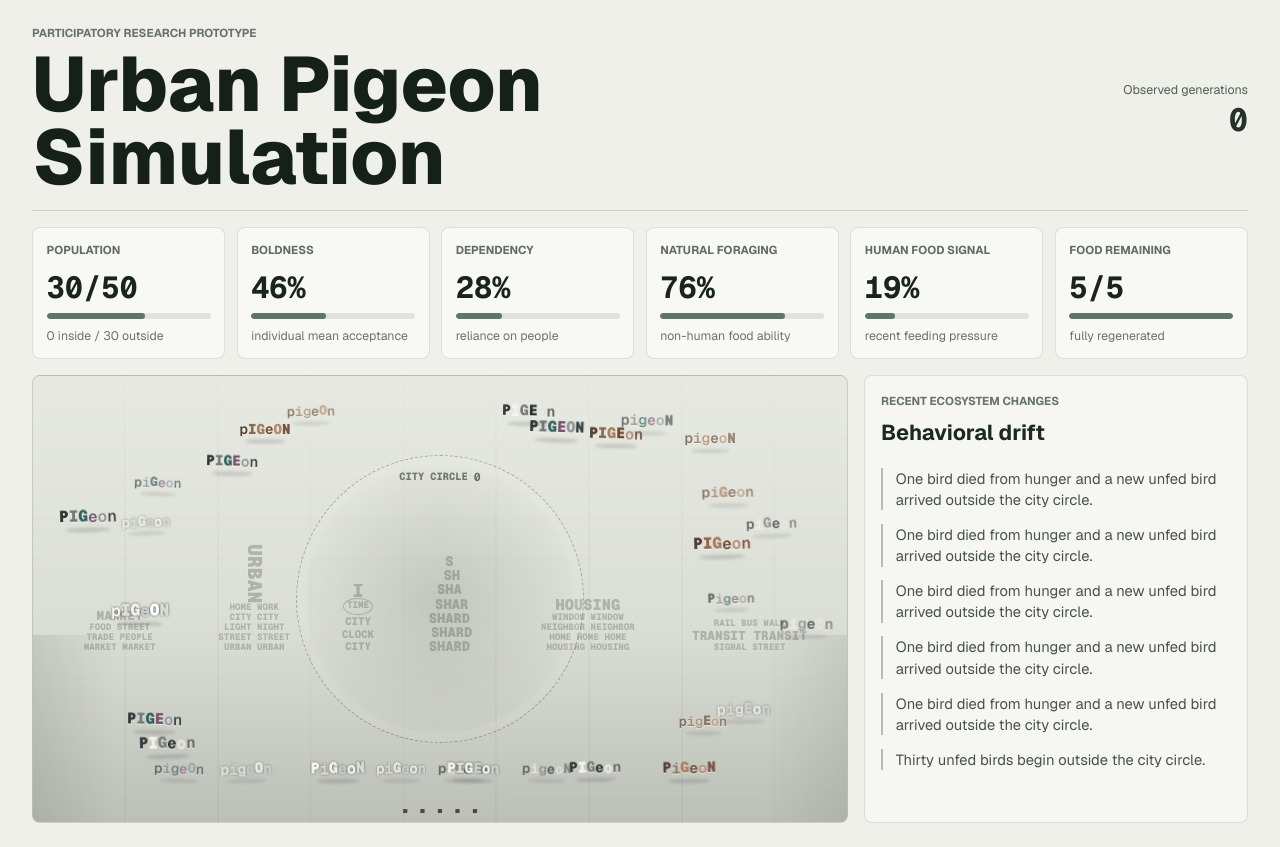
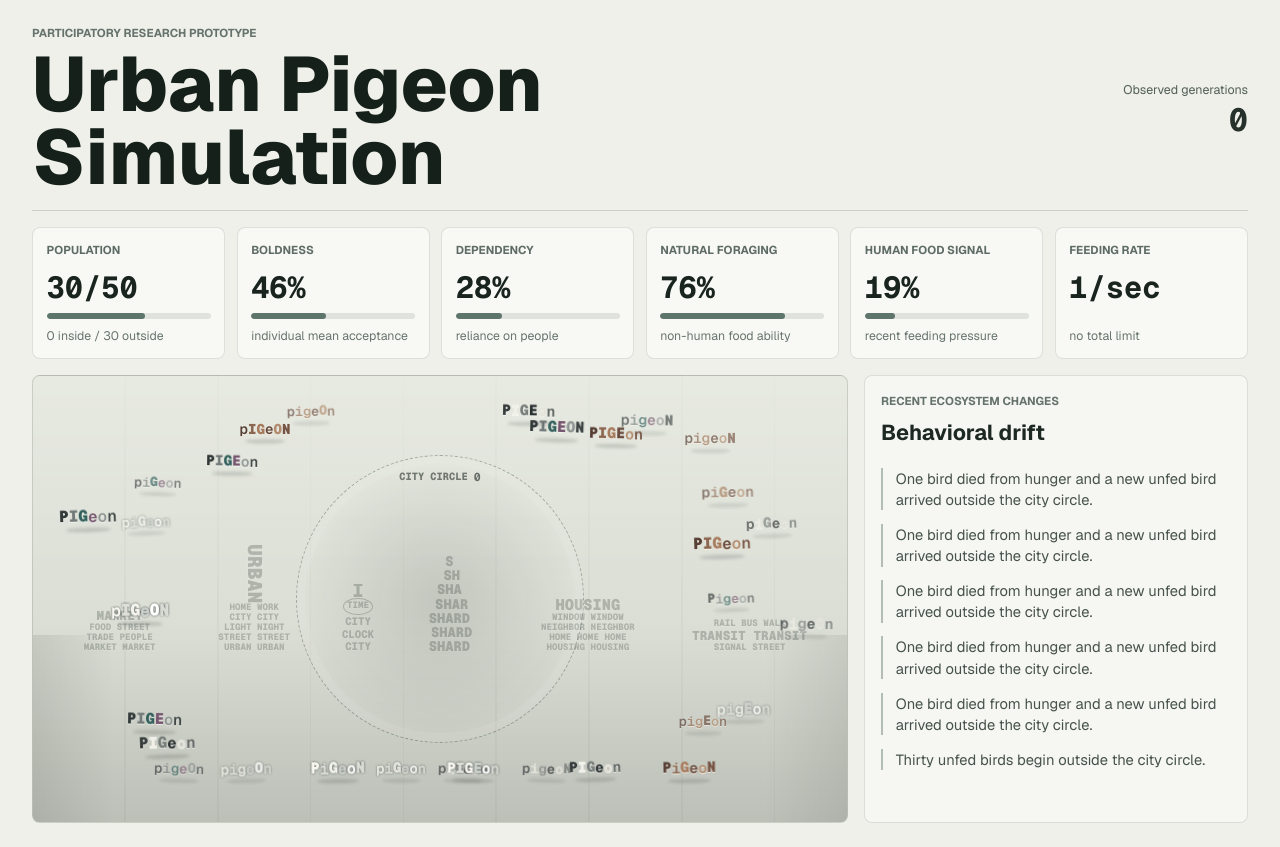
Before and after one commit to Ketian-LI/urban-wildlife-simulation, a Next.js app: page / in a window 1280 px wide. Built offline with nearby package versions, Linux system fonts and the light colour scheme.

Commit message:
Remove finite feeding inventory

```diff
--- a/app/globals.css
+++ b/app/globals.css
@@ -176,10 +176,6 @@ h2 {
 
 .ecosystem:focus-visible {
   box-shadow: 0 0 0 3px rgba(49, 95, 91, 0.3);
-}
-
-.ecosystem-empty {
-  cursor: not-allowed;
 }
 
 .ecosystem::after {
@@ -495,32 +491,6 @@ h2 {
   transform: translate(-50%, -58%) scale(0.86);
 }
 
-.food-reserve {
-  align-items: flex-end;
-  bottom: 0.35rem;
-  display: flex;
-  gap: 0.22rem;
-  height: 1.8rem;
-  justify-content: center;
-  left: 50%;
-  pointer-events: none;
-  position: absolute;
-  transform: translateX(-50%);
-  z-index: 9;
-}
-
-.food-reserve-dot {
-  color: rgba(70, 67, 56, 0.18);
-  font-family: var(--font-geist-mono), monospace;
-  font-size: 1.45rem;
-  font-weight: 850;
-  line-height: 1;
-}
-
-.food-reserve-dot-ready {
-  color: #514834;
-}
-
 .changes {
   align-content: start;
   background: rgba(255, 255, 252, 0.48);
--- a/app/simulation.tsx
+++ b/app/simulation.tsx
@@ -5,8 +5,6 @@ import { useEffect, useMemo, useRef, useState } from "react";
 const STORAGE_KEY = "urban-pigeon-collective-v4";
 const INITIAL_PIGEONS = 30;
 const MAX_PIGEONS = 50;
-const MAX_VISITOR_FOOD = 5;
-const FOOD_REGEN_SECONDS = 16;
 const GENERATION_SECONDS = 12;
 const THROW_COOLDOWN_MS = 1000;
 const HUNGER_INTERVAL_SECONDS = 1;
@@ -28,8 +26,6 @@ type EcosystemState = {
   nextPigeonId: number;
   dependency: number;
   foraging: number;
-  visitorFood: number;
-  foodClock: number;
   hungerClock: number;
   generationClock: number;
   humanFoodSignal: number;
@@ -117,8 +113,6 @@ function makeInitialState(now = Date.now()): EcosystemState {
     nextPigeonId: INITIAL_PIGEONS,
     dependency: 0.28,
     foraging: 0.76,
-    visitorFood: MAX_VISITOR_FOOD,
-    foodClock: 0,
     hungerClock: 0,
     generationClock: 0,
     humanFoodSignal: 0.2,
@@ -235,21 +229,6 @@ function advanceState(current: EcosystemState, now = Date.now()): EcosystemState
     events: [...current.events],
   };
 
-  if (next.visitorFood < MAX_VISITOR_FOOD) {
-    const foodSeconds = next.foodClock + elapsedSeconds;
-    const gained = Math.min(
-      MAX_VISITOR_FOOD - next.visitorFood,
-      Math.floor(foodSeconds / FOOD_REGEN_SECONDS),
-    );
-    next.visitorFood += gained;
-    next.foodClock =
-      next.visitorFood >= MAX_VISITOR_FOOD
-        ? 0
-        : foodSeconds - gained * FOOD_REGEN_SECONDS;
-  } else {
-    next.foodClock = 0;
-  }
-
   applyHungerDeaths(next, elapsedSeconds, now);
 
   next.generationClock += elapsedSeconds;
@@ -340,17 +319,12 @@ function loadState() {
   }
 }
 
-function reserveFoodState(
+function recordFeedActionState(
   current: EcosystemState,
   pigeonId: number,
   protectionDuration: number,
 ) {
   const advanced = advanceState(current);
-
-  if (advanced.visitorFood <= 0) {
-    pushEvent(advanced, "The visitor has no food left; the flock returns to watching and foraging.");
-    return advanced;
-  }
 
   const next: EcosystemState = {
     ...advanced,
@@ -365,7 +339,6 @@ function reserveFoodState(
           }
         : pigeon,
     ),
-    visitorFood: advanced.visitorFood - 1,
     hungerClock: 0,
     events: [...advanced.events],
   };
@@ -498,13 +471,9 @@ function metricDetails(state: EcosystemState): Metric[] {
       percent: state.humanFoodSignal,
     },
     {
-      label: "Food remaining",
-      value: `${state.visitorFood}/${MAX_VISITOR_FOOD}`,
-      detail:
-        state.visitorFood >= MAX_VISITOR_FOOD
-          ? "fully regenerated"
-          : `next unit in ${Math.ceil(FOOD_REGEN_SECONDS - state.foodClock)}s`,
-      percent: state.visitorFood / MAX_VISITOR_FOOD,
+      label: "Feeding rate",
+      value: "1/sec",
+      detail: "no total limit",
     },
   ];
 }
@@ -568,7 +537,6 @@ function PigeonField({
   const [frameTime, setFrameTime] = useState(0);
   const sequence = useRef(0);
   const timers = useRef<number[]>([]);
-  const foodBudget = useRef(state.visitorFood);
   const lastThrowAt = useRef(-Infinity);
   const pigeons = useMemo(
     () => pigeonVisuals(state),
@@ -577,10 +545,6 @@ function PigeonField({
   const cityPigeonCount = state.pigeons.filter(
     (pigeon) => pigeon.hasAcceptedFood,
   ).length;
-
-  useEffect(() => {
-    foodBudget.current = state.visitorFood;
-  }, [state.visitorFood]);
 
   useEffect(() => {
     if (particles.length === 0) {
@@ -606,15 +570,11 @@ function PigeonField({
 
   const throwFood = (targetX: number, targetY: number) => {
     const launchedAt = window.performance.now();
-    if (
-      foodBudget.current <= 0 ||
-      launchedAt - lastThrowAt.current < THROW_COOLDOWN_MS
-    ) {
+    if (launchedAt - lastThrowAt.current < THROW_COOLDOWN_MS) {
       return;
     }
 
     lastThrowAt.current = launchedAt;
-    foodBudget.current -= 1;
     const nearest = pigeons.reduce((closest, pigeon) => {
       const distance = Math.hypot(pigeon.x - targetX, pigeon.y - targetY);
       const closestDistance = Math.hypot(closest.x - targetX, closest.y - targetY);
@@ -677,7 +637,7 @@ function PigeonField({
   };
 
   const handlePointerDown = (event: React.PointerEvent<HTMLElement>) => {
-    if (event.button !== 0 || foodBudget.current <= 0) {
+    if (event.button !== 0) {
       return;
     }
 
@@ -689,7 +649,7 @@ function PigeonField({
   };
 
   const handleKeyDown = (event: React.KeyboardEvent<HTMLElement>) => {
-    if ((event.key === "Enter" || event.key === " ") && foodBudget.current > 0) {
+    if (event.key === "Enter" || event.key === " ") {
       event.preventDefault();
       throwFood(50, 54);
     }
@@ -697,9 +657,8 @@ function PigeonField({
 
   return (
     <section
-      aria-disabled={state.visitorFood <= 0}
       aria-label="Throw food into the animated typographic pigeon population"
-      className={`ecosystem ${state.visitorFood <= 0 ? "ecosystem-empty" : ""}`}
+      className="ecosystem"
       onKeyDown={handleKeyDown}
       onPointerDown={handlePointerDown}
       role="button"
@@ -824,6 +783,7 @@ function PigeonField({
           return (
             <span
               className={`food-particle ${position.landed ? "food-particle-landed" : ""}`}
+              data-food-id={particle.id}
               key={particle.id}
               style={
                 {
@@ -836,23 +796,6 @@ function PigeonField({
             </span>
           );
         })}
-      </div>
-      <div
-        aria-label={`${state.visitorFood} food pellets ready at the field edge`}
-        className="food-reserve"
-        role="status"
-      >
-        {Array.from({ length: MAX_VISITOR_FOOD }, (_, index) => (
-          <span
-            aria-hidden="true"
-            className={`food-reserve-dot ${
-              index < state.visitorFood ? "food-reserve-dot-ready" : ""
-            }`}
-            key={index}
-          >
-            .
-          </span>
-        ))}
       </div>
     </section>
   );
@@ -928,7 +871,7 @@ export function UrbanPigeonSimulation() {
             }
             onThrow={(pigeonId, protectionDuration) =>
               setState((current) =>
-                reserveFoodState(current, pigeonId, protectionDuration),
+                recordFeedActionState(current, pigeonId, protectionDuration),
               )
             }
             state={state}
```
Also changed, not shown: 1 other file (tests, documents, lock files or other folders).
